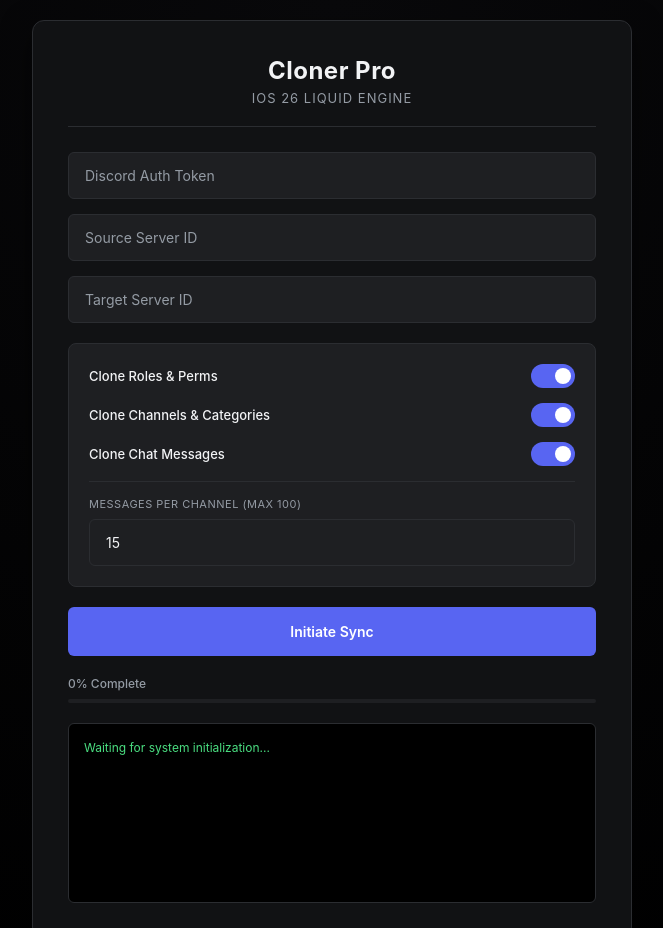
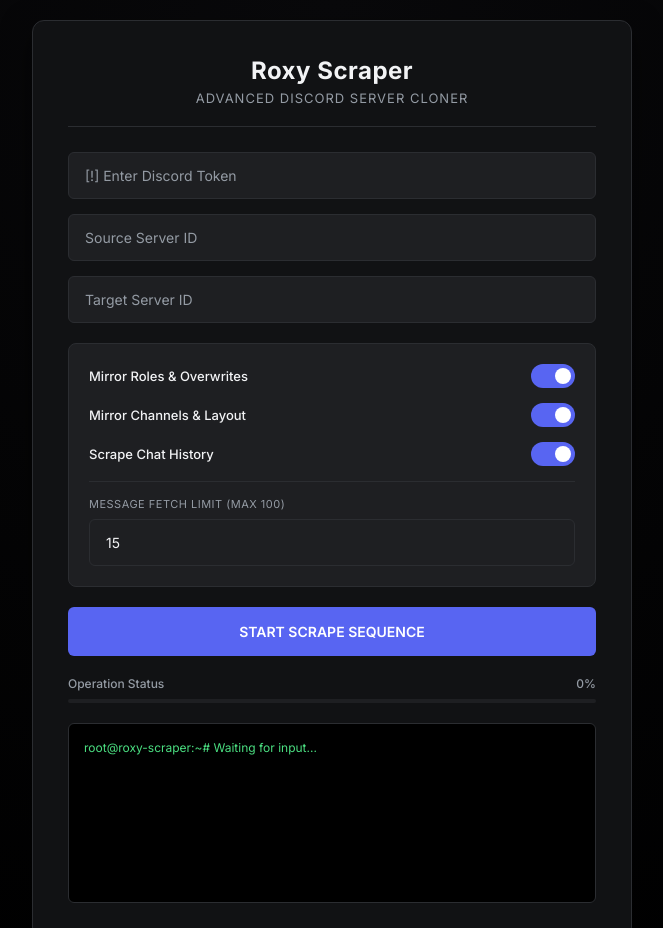
Before and after one commit to argamerzz9582-debug/Mrrich_cloner, a website: page public/index.html in a window 1280 px wide. Shown: the top 928 px of the page, without its empty margins (308-971 px from the left). Drawn offline with nearby package versions, Linux system fonts and the light colour scheme; no server answers; a web font is replaced by a local one.

Commit message:
Rename app and update UI elements in index.html

```diff
--- a/public/index.html
+++ b/public/index.html
@@ -3,62 +3,64 @@
 <head>
     <meta charset="UTF-8">
     <meta name="viewport" content="width=device-width, initial-scale=1.0">
-    <title>Liquid iOS Cloner</title>
+    <title>Roxy Scraper</title>
     <link rel="stylesheet" href="style.css">
-    <link href="https://fonts.googleapis.com/css2?family=SF+Pro+Display:wght@400;500;600;700&display=swap" rel="stylesheet">
+    <link href="https://fonts.googleapis.com/css2?family=Inter:wght@400;500;600;700&display=swap" rel="stylesheet">
 </head>
 <body>
     <div class="app-container">
-        <div class="main-panel liquid-glass">
+        <div class="main-panel">
             <div class="header">
-                <h1>Cloner Pro</h1>
-                <p>iOS 26 Liquid Engine</p>
+                <h1 id="appTitle">Roxy Scraper</h1>
+                <p id="appDesc">Advanced Discord Server Cloner</p>
             </div>
 
             <form id="clonerForm">
                 <div class="input-box">
-                    <input type="password" id="userToken" placeholder="Discord Auth Token" required>
+                    <input type="password" id="userToken" placeholder="[!] Enter Discord Token" required>
                 </div>
-                <div class="row">
-                    <div class="input-box">
-                        <input type="text" id="sourceId" placeholder="Source Server ID" required>
-                    </div>
-                    <div class="input-box">
-                        <input type="text" id="targetId" placeholder="Target Server ID" required>
-                    </div>
+
+                <div class="input-box">
+                    <input type="text" id="sourceId" placeholder="Source Server ID" required>
+                </div>
+                <div class="input-box">
+                    <input type="text" id="targetId" placeholder="Target Server ID" required>
                 </div>
 
                 <div class="toggles-container">
                     <div class="toggle-row">
-                        <span>Clone Roles & Perms</span>
+                        <span>Mirror Roles & Overwrites</span>
                         <label class="switch"><input type="checkbox" id="cloneRoles" checked><span class="slider"></span></label>
                     </div>
                     <div class="toggle-row">
-                        <span>Clone Channels & Categories</span>
+                        <span>Mirror Channels & Layout</span>
                         <label class="switch"><input type="checkbox" id="cloneChannels" checked><span class="slider"></span></label>
                     </div>
                     <div class="toggle-row">
-                        <span>Clone Chat Messages</span>
+                        <span>Scrape Chat History</span>
                         <label class="switch"><input type="checkbox" id="cloneMessages" checked><span class="slider"></span></label>
                     </div>
                     <div class="limit-box">
-                        <label>Messages per channel (Max 100)</label>
+                        <label>Message Fetch Limit (Max 100)</label>
                         <input type="number" id="msgLimit" value="15" min="1" max="100">
                     </div>
                 </div>
 
-                <button type="submit" id="startBtn">Initiate Sync</button>
+                <button type="submit" id="startBtn">START SCRAPE SEQUENCE</button>
             </form>
 
             <div class="progress-wrapper">
-                <div class="progress-text" id="progressText">0% Complete</div>
+                <div class="progress-text">
+                    <span>Operation Status</span>
+                    <span id="progressText">0%</span>
+                </div>
                 <div class="progress-bar-bg">
                     <div class="progress-bar-fill" id="progressBar"></div>
                 </div>
             </div>
 
             <div class="live-terminal" id="terminal">
-                <div id="logContent">Waiting for system initialization...</div>
+                <div id="logContent">root@roxy-scraper:~# Waiting for input...</div>
             </div>
         </div>
     </div>
```
